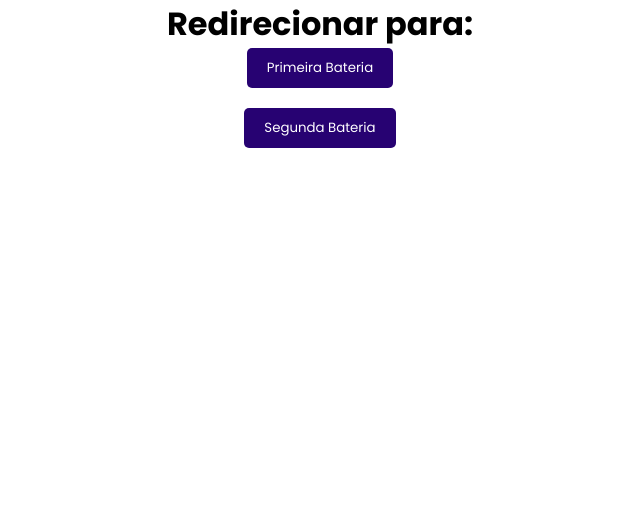
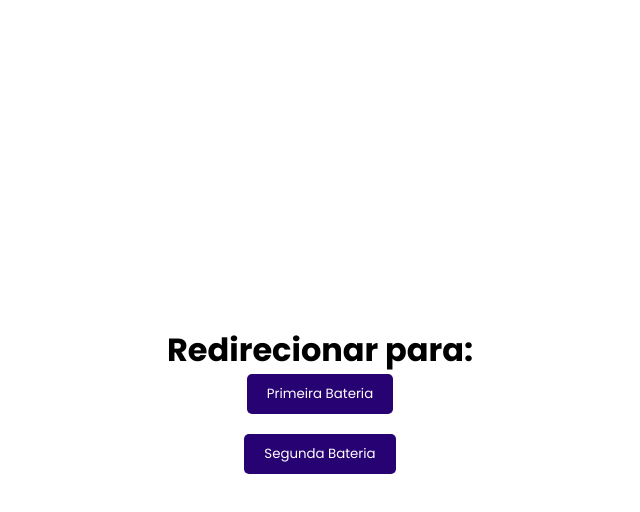
Before and after one commit to Maua-Dev/dev_in_the_dark, a plain HTML site: page index.html in a window 1280 px wide. Shown: the whole page, without its empty margins (320-960 px from the left). Drawn offline with Linux system fonts and the light colour scheme; files that its build step writes are made by us from their sources.

Commit message:
improve menu css

```diff
--- a/index.html
+++ b/index.html
@@ -13,7 +13,8 @@
     <title>Dev in The Dark</title>
 </head>
 
-<body style="font-family: Poppins, sans-serif; text-align: center;">
+<body
+    style="font-family: Poppins, sans-serif; text-align: center; height: 100vh; display: flex; align-items: center; justify-content: center; flex-direction: column;">
 
     <h1>Redirecionar para:</h1>
 
```
Also changed, not shown: primeira-bateria/index.html (+0 -1 lines), segunda-bateria/index.html (+0 -1 lines).
